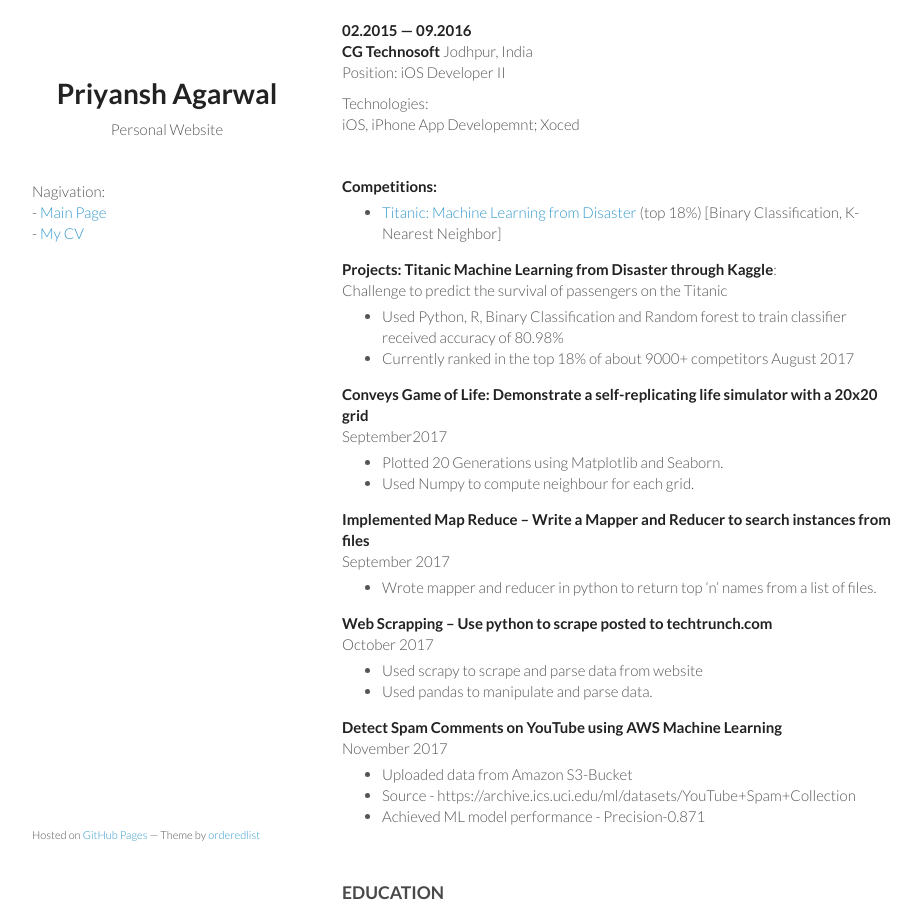
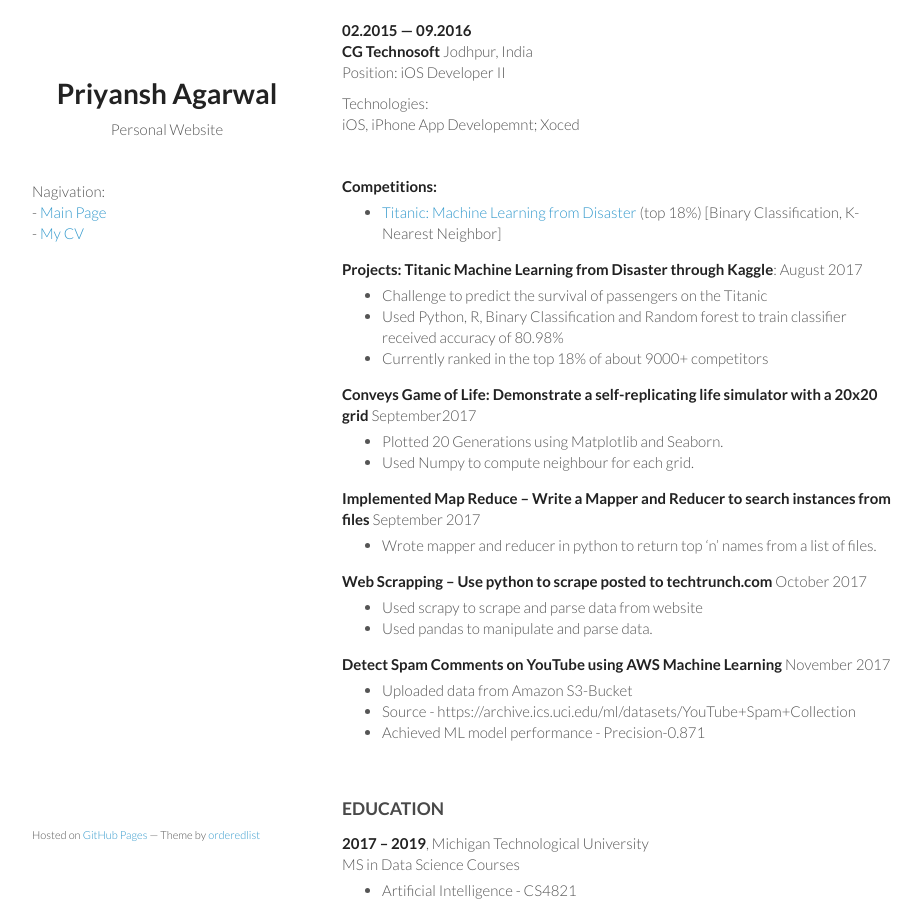
Before and after one commit to priyanshAgarwal/priyanshagarwal.github.io, a Jekyll site: the page built from cv.md, in a window 1280 px wide and 900 px high, scrolled down 1040 px. Shown: the whole window, without its empty margins (178-1099 px from the left). Built offline with Jekyll 4.4.1, drawn with Linux system fonts in a browser that asks for light colours.

Commit message:
Update cv.md

```diff
--- a/cv.md
+++ b/cv.md
@@ -73,22 +73,23 @@
 - [Titanic: Machine Learning from Disaster](https://www.kaggle.com/c/titanic) (top 18%) [Binary Classification, K-Nearest Neighbor]
 
 **Projects:**
-<strong>Titanic Machine Learning from Disaster through Kaggle</strong>: <br>Challenge to predict the survival of passengers on the Titanic
+<strong>Titanic Machine Learning from Disaster through Kaggle</strong>: August 2017 <br>
+  - Challenge to predict the survival of passengers on the Titanic
   -	Used Python, R, Binary Classification and Random forest to train classifier received accuracy of 80.98%
-  -	Currently ranked in the top 18% of about 9000+ competitors                                                      August 2017
+  -	Currently ranked in the top 18% of about 9000+ competitors
 
-<strong>Conveys Game of Life: Demonstrate a self-replicating life simulator with a 20x20 grid</strong><br>          September2017
+<strong>Conveys Game of Life: Demonstrate a self-replicating life simulator with a 20x20 grid</strong> September2017<br>
   -	Plotted 20 Generations using Matplotlib and Seaborn.
   -	Used Numpy to compute neighbour for each grid.
 
-<strong>Implemented Map Reduce – Write a Mapper and Reducer to search instances from files</strong><br>             September 2017
+<strong>Implemented Map Reduce – Write a Mapper and Reducer to search instances from files</strong> September 2017 <br>
   -	Wrote mapper and reducer in python to return top ‘n’ names from a list of files.
 
-<strong>Web Scrapping – Use python to scrape posted to techtrunch.com</strong><br>                                  October 2017
+<strong>Web Scrapping – Use python to scrape posted to techtrunch.com</strong> October 2017 <br>
   -	Used scrapy to scrape and parse data from website
   -	Used pandas to manipulate and parse data.
 
- <strong>Detect Spam Comments on YouTube using AWS Machine Learning</strong><br>                                    November 2017
+ <strong>Detect Spam Comments on YouTube using AWS Machine Learning</strong> November 2017 <br>
   - Uploaded data from Amazon S3-Bucket
   - Source - https://archive.ics.uci.edu/ml/datasets/YouTube+Spam+Collection
   - Achieved ML model performance - Precision-0.871
```
